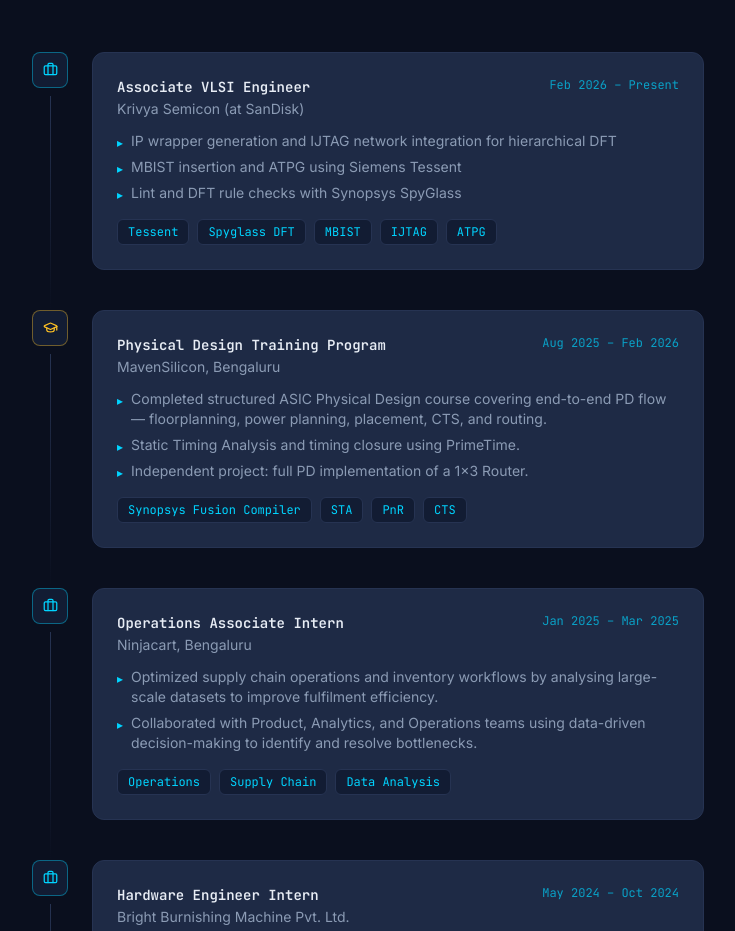
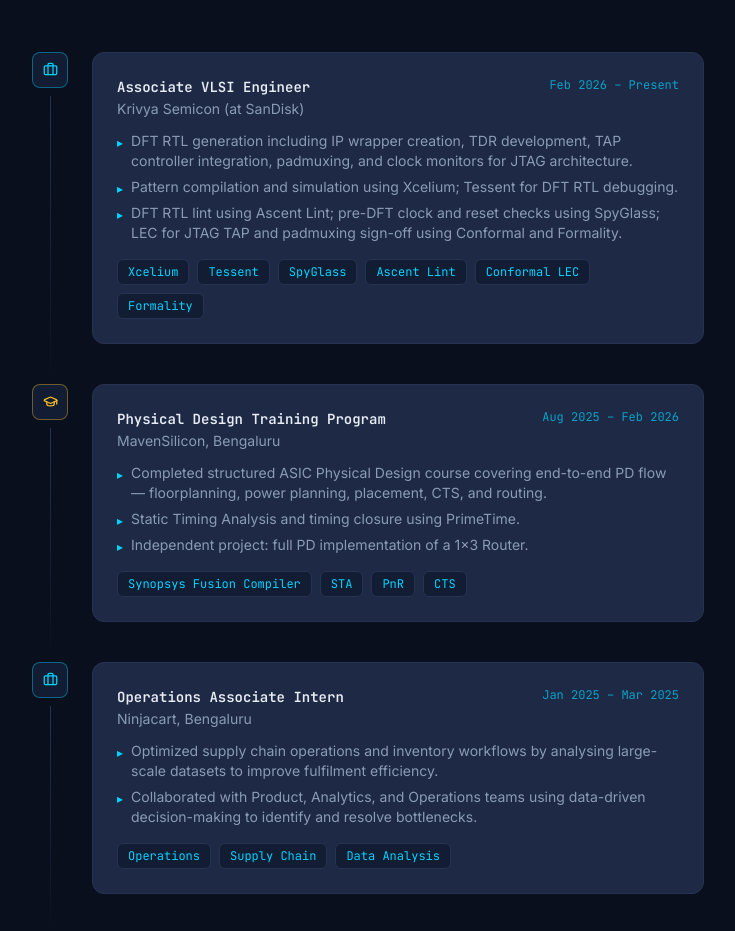
Before and after one commit to adhilhamdan/adhilhamdan.github.io, a React (Vite) app: page / in a window 1280 px wide. Shown: the part 2986-3917 px from the top of the page, without its empty margins (32-767 px from the left). Built offline with nearby package versions, Linux system fonts and the light colour scheme; no server answers.

Commit message:
Expand SanDisk DFT role details and tools

```diff
--- a/src/components/Experience.jsx
+++ b/src/components/Experience.jsx
@@ -8,11 +8,11 @@
     company: 'Krivya Semicon (at SanDisk)',
     period: 'Feb 2026 – Present',
     type: 'work',
-    tags: ['Tessent', 'Spyglass DFT', 'MBIST', 'IJTAG', 'ATPG'],
+    tags: ['Xcelium', 'Tessent', 'SpyGlass', 'Ascent Lint', 'Conformal LEC', 'Formality'],
     points: [
-      'IP wrapper generation and IJTAG network integration for hierarchical DFT',
-      'MBIST insertion and ATPG using Siemens Tessent',
-      'Lint and DFT rule checks with Synopsys SpyGlass',
+      'DFT RTL generation including IP wrapper creation, TDR development, TAP controller integration, padmuxing, and clock monitors for JTAG architecture.',
+      'Pattern compilation and simulation using Xcelium; Tessent for DFT RTL debugging.',
+      'DFT RTL lint using Ascent Lint; pre-DFT clock and reset checks using SpyGlass; LEC for JTAG TAP and padmuxing sign-off using Conformal and Formality.',
     ],
   },
   {
```
